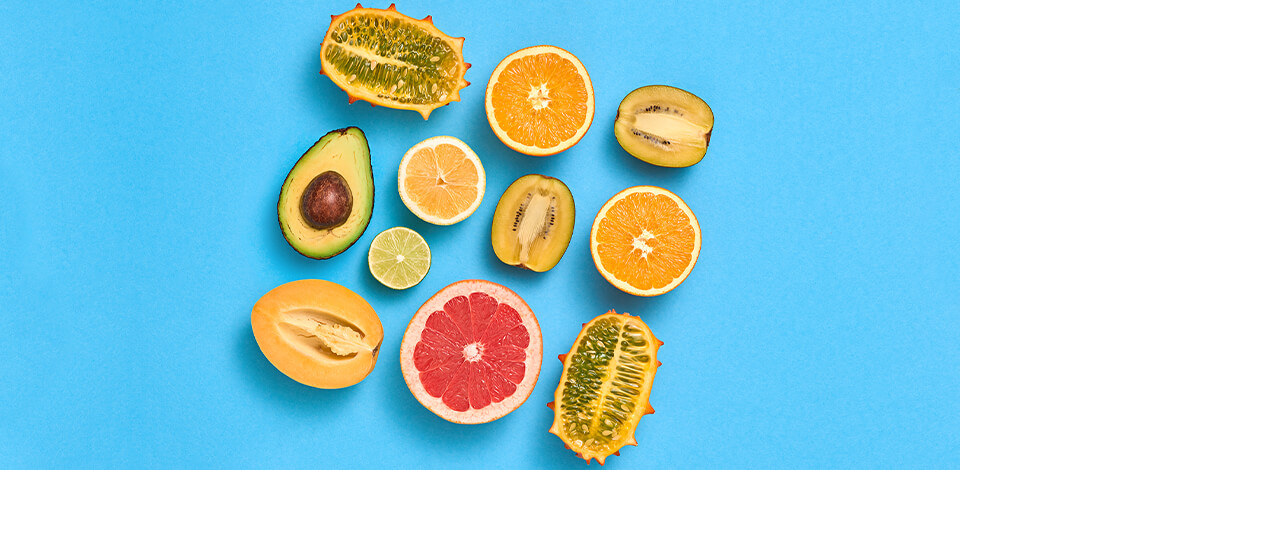
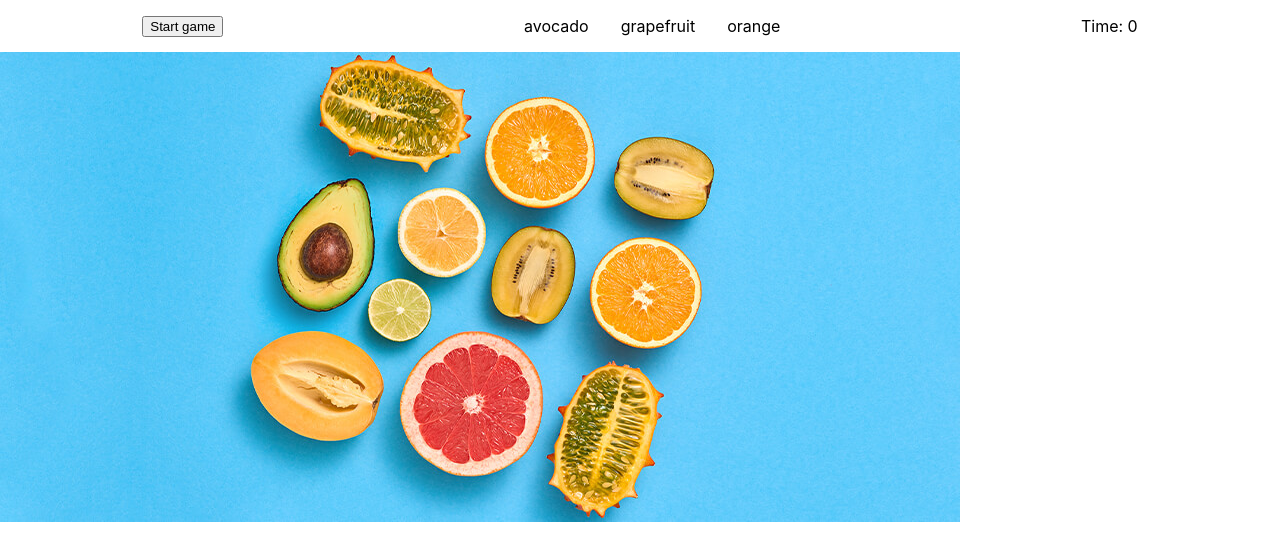
Before and after one commit to dinitrogen/waldo, a React (Create React App) app: page / in a window 1280 px wide. Shown: the top 560 px of the page. Built offline with nearby package versions, Linux system fonts and the light colour scheme.

Commit message:
added navbar with checklist, timer and start button

```diff
--- a/src/App.js
+++ b/src/App.js
@@ -1,11 +1,103 @@
+import React, { useState, useEffect } from 'react';
 import Canvas from './components/Canvas';
+import Navbar from './components/Navbar';
 import './App.css';
 import './styles/Canvas.css';
 
-function App() {
+const App = () => {
+
+  const [elapsedTime, setElapsedTime] = useState(0);
+  const [gameActive, setGameActive] = useState(false);
+  const [winMessage, setWinMessage] = useState('');
+    const [foundObjects, setFoundObjects] = useState({
+        option1: {
+            isFound: false
+        },
+        option2: {
+            isFound: false
+        },
+        option3: {
+            isFound: false
+        }
+    });
+
+  useEffect(() => {
+      checkFoundList();
+  });
+
+  const resetFoundList= () => {
+      setFoundObjects({
+          option1: {
+              isFound: false
+          },
+          option2: {
+              isFound: false
+          },
+          option3: {
+              isFound: false
+          }
+      });
+      setWinMessage('');
+      document.querySelectorAll('.object').forEach((elem) => {
+        elem.style.color='black';
+      });
+  }
+
+  const checkFoundList = () => {
+      if (foundObjects.option1.isFound === true && foundObjects.option2.isFound === true && foundObjects.option3.isFound === true) {
+          // console.log('you win!');
+          setWinMessage(`YOU WIN! - ${elapsedTime} s`);
+          handleWin();
+
+      } else {
+          return;
+      }
+  }
+
+  const handleFoundObject = (object) => {
+    setFoundObjects({...foundObjects,
+      [object]: {isFound: true}
+    });
+    document.querySelector(`.${object}`).style.color='green';
+  }
+
+
+  useEffect(() => {
+    if (gameActive) {
+      setTimeout(() => {
+        setElapsedTime(elapsedTime + 1);
+      }, 1000);
+    }
+  },[gameActive, elapsedTime]);
+
+
+  const startNewGame = () => {
+    document.querySelector('.startButton').disabled = true;
+    resetFoundList();
+    setElapsedTime(0);
+    setGameActive(true);
+  }
+
+  const handleWin = () => {
+    document.querySelector('.startButton').disabled = false;
+    setGameActive(false);
+  }
+
+
+
   return (
     <div className="App">
-      <Canvas />
+      <Navbar
+        object1="avocado"
+        object2="grapefruit"
+        object3="orange"
+        currentTime={elapsedTime}
+        handleClick={startNewGame} />
+      <Canvas
+        elapsedTime={elapsedTime}
+        winMessage={winMessage}
+        handleFoundObject={handleFoundObject}
+         />
     </div>
   );
 }
--- a/src/components/Canvas.js
+++ b/src/components/Canvas.js
@@ -1,6 +1,7 @@
 import React, {useEffect, useState} from 'react';
 import fruit from '../img/fruit.jpg';
 import { app, db, collection, getDocs, getDoc, doc } from '../firebase';
+import App from '../App';
 
 // const fruitCoords = {
 //     option0: {
@@ -33,25 +34,16 @@ import { app, db, collection, getDocs, getDoc, doc } from '../firebase';
 //     }
 // }
 
-const Canvas = () => {
+const Canvas = ({elapsedTime, winMessage, handleFoundObject}) => {
 
     const [resultText, setResultText] = useState('');
-    const [winMessage, setWinMessage] = useState('');
+
 
     const [mouseCoordX, setMouseCoordX] = useState(0);
     const [mouseCoordY, setMouseCoordY] = useState(0);
     const [object, setObject] = useState('option0');
-    const [foundObjects, setFoundObjects] = useState({
-        option1: {
-            isFound: false
-        },
-        option2: {
-            isFound: false
-        },
-        option3: {
-            isFound: false
-        }
-    });
+
+
 
 
     // async function fruitTest() {
@@ -70,18 +62,6 @@ const Canvas = () => {
     // }, [])
 
 
-    useEffect(() => {
-        checkFoundList();
-    });
-
-    const checkFoundList = () => {
-        if (foundObjects.option1.isFound === true && foundObjects.option2.isFound === true && foundObjects.option3.isFound === true) {
-            // console.log('you win!');
-            setWinMessage('YOU WIN!');
-        } else {
-            return;
-        }
-    }
 
     const drawTargetBox = (event) => {
         // console.log(event.target);
@@ -126,9 +106,10 @@ const Canvas = () => {
         if (mouseCoordX > leftBound && mouseCoordX < rightBound && mouseCoordY > topBound && mouseCoordY < bottomBound) {
             // console.log("Found a match!");
             setResultText('Found a match!');
-            setFoundObjects({...foundObjects,
-                [object]: {isFound: true}
-            })
+
+            handleFoundObject(object);
+
+
 
         } else {
             // console.log("not a match!");
--- /dev/null
+++ b/src/components/Navbar.js
@@ -0,0 +1,23 @@
+import React from 'react';
+import '../styles/Navbar.css';
+
+const Navbar = ({object1, object2, object3, currentTime, handleClick}) => {
+
+    return (
+        <nav>
+            <button className="startButton" onClick={handleClick}>Start game</button>
+            <div className="objectList">
+                <div className="object option1">{object1}</div>
+                <div className="object option2">{object2}</div>
+                <div className="object option3">{object3}</div>
+            </div>
+
+            <div className="onScreenTimer">
+                <div>Time: {currentTime}</div>
+            </div>
+
+        </nav>
+    )
+}
+
+export default Navbar;
--- /dev/null
+++ b/src/styles/Navbar.css
@@ -0,0 +1,13 @@
+nav {
+    display: flex;
+    justify-content: space-around;
+    align-items: center;
+}
+
+.objectList {
+    display: flex;
+}
+
+.object {
+    padding: 1rem;
+}
```
